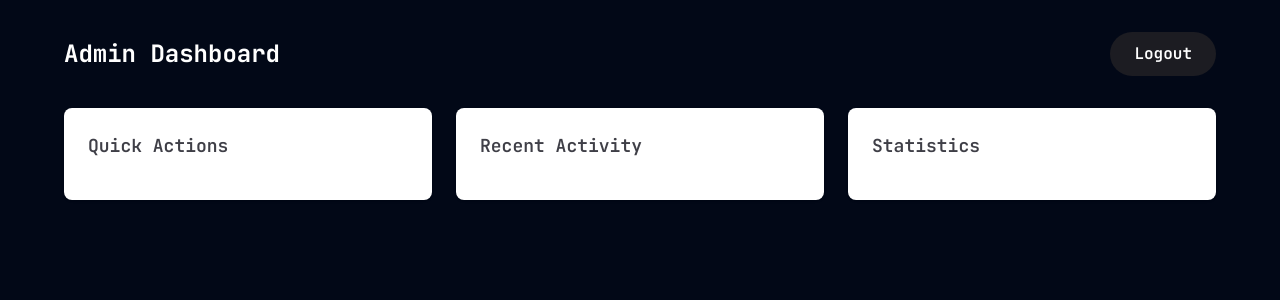
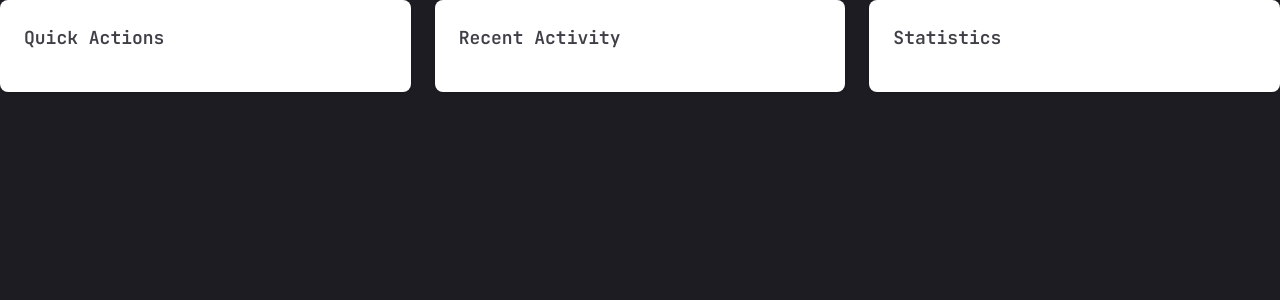
Before and after one commit to sudsarkar13/portfolio-latest, a Next.js app: page /admin/dashboard in a window 1280 px wide. Shown: the top 300 px of the page. Built offline with nearby package versions, Linux system fonts and the light colour scheme; sample sign-in values are in the browser's storage.

Commit message:
refactor ♻️: refactor ♻️ admin dashboard layout
- Refactored admin dashboard layout to improve content structure and organization.

```diff
--- a/app/admin/dashboard/page.tsx
+++ b/app/admin/dashboard/page.tsx
@@ -21,35 +21,30 @@ export default function AdminDashboard() {
 	};
 
 	return (
-		<div className="min-h-screen bg-foreground p-8">
-			<div className="max-w-6xl mx-auto">
-				<div className="flex justify-between items-center mb-8">
-					<h1 className="text-2xl font-bold text-white">
-						Admin Dashboard
-					</h1>
-					<Button onClick={handleLogout} variant="primary" className={`hover:bg-red-600 hover:text-white`}>
-						Logout
-					</Button>
-				</div>
-
+		<main>
 			{/* Add your admin dashboard content here */}
 			<div className="grid grid-cols-1 md:grid-cols-2 lg:grid-cols-3 gap-6">
 				<div className="p-6 bg-card rounded-lg shadow">
-						<h2 className="text-lg font-semibold mb-4 text-[#3f3f47]">Quick Actions</h2>
+					<h2 className="text-lg font-semibold mb-4 text-[#3f3f47]">
+						Quick Actions
+					</h2>
 					{/* Add action buttons/links */}
 				</div>
 
 				<div className="p-6 bg-card rounded-lg shadow">
-						<h2 className="text-lg font-semibold mb-4 text-[#3f3f47]">Recent Activity</h2>
+					<h2 className="text-lg font-semibold mb-4 text-[#3f3f47]">
+						Recent Activity
+					</h2>
 					{/* Add activity list */}
 				</div>
 
 				<div className="p-6 bg-card rounded-lg shadow">
-						<h2 className="text-lg font-semibold mb-4 text-[#3f3f47]">Statistics</h2>
+					<h2 className="text-lg font-semibold mb-4 text-[#3f3f47]">
+						Statistics
+					</h2>
 					{/* Add statistics */}
 				</div>
 			</div>
-			</div>
-		</div>
+		</main>
 	);
 }
```
Lines whose indentation alone changed are shown as unchanged.
